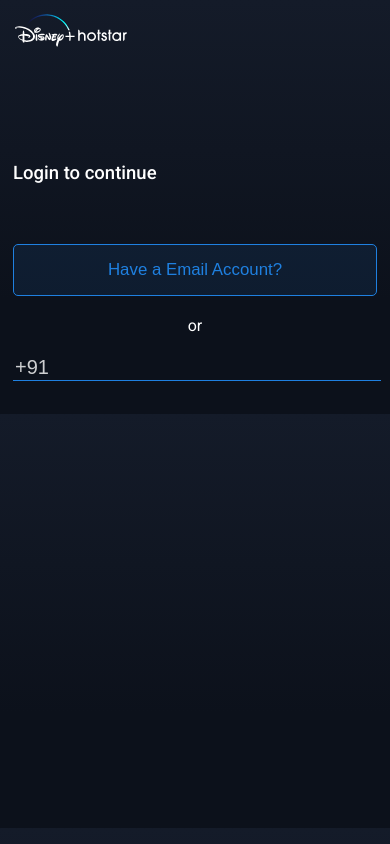
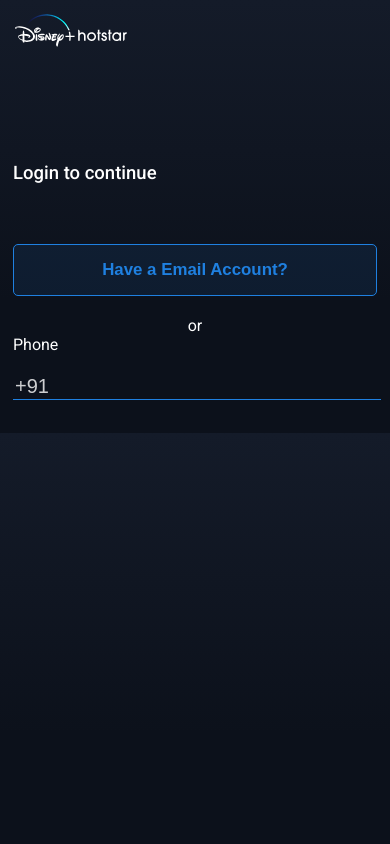
Before and after one commit to Rishabh2324/hotstar-ui, a React (Create React App) app: page /login in a window 390 px wide. Built offline with nearby package versions, Linux system fonts and the light colour scheme.

Commit message:
Updated phone input library

```diff
--- a/package.json
+++ b/package.json
@@ -13,7 +13,7 @@
     "react": "^18.2.0",
     "react-dom": "^18.2.0",
     "react-i18next": "^11.18.5",
-    "react-phone-number-input": "^3.2.12",
+    "react-phone-input-2": "^2.15.1",
     "react-router-dom": "^6.3.0",
     "react-scripts": "5.0.1",
     "react-slick": "^0.29.0",
--- a/src/components/Button/style.scss
+++ b/src/components/Button/style.scss
@@ -3,7 +3,6 @@
 .Button {
   padding: 3px;
   border-radius: 5px;
-  @include fluid-font-size(0.625, 0.625, 700);
   &--brand-blue {
     @include butttonCommonProperties(var(--TEXT_COLOR_L0), var(--BRAND_BLUE));
   }
--- a/src/components/OutlinedButton/style.scss
+++ b/src/components/OutlinedButton/style.scss
@@ -1,12 +1,10 @@
 @use '../../scss/index.scss' as *;
 
 .OutlinedButton {
-  @include fluid-font-size(1.625, 1, 500);
   background-color: var(--TEXT_BTN_COLOR_L1);
   border: 1px solid var(--BRAND_BLUE);
   color: var(--BRAND_BLUE);
   border-radius: 5px;
-  padding: 15px;
 
   &:hover {
     @include showHoverForBackground(transparent, var(--BG_COLOR_L2));
--- a/src/components/PhoneNumberInput/index.tsx
+++ b/src/components/PhoneNumberInput/index.tsx
@@ -1,5 +1,5 @@
 import { FC, useEffect, useRef, useState } from 'react';
-import PhoneInput, { isValidPhoneNumber } from 'react-phone-number-input/input';
+import PhoneInput from 'react-phone-input-2';
 
 import useOnClickOutside from '../../hooks/useOnClickOutside';
 
@@ -14,9 +14,11 @@
 }
 
 const PhoneNumberInput: FC<IInput> = ({ value, onChange, className = '' }) => {
-  const ref = useRef();
-  const [data, setData] = useState<IInput['value']>(undefined);
+  const ref = useRef(null);
+  const [data, setData] = useState<IInput['value']>();
   const [errorMessage, setErrorMessage] = useState('');
+
+  // const isValidPhoneNumber = (data: string) => data?.slice(2).length > 0;
 
   // useOnClickOutside(ref, () => {
   //   setErrorMessage(
@@ -29,23 +31,26 @@
   // });
 
   const handleChange = (value: string) => {
+    setData(value);
     onChange(value);
   };
 
   useEffect(() => {
-    setData(value || undefined);
+    setData(value);
   }, [value]);
 
   return (
-    <>
+    <div ref={ref}>
       <PhoneInput
-        ref={ref}
-        country="IN"
-        international
-        withCountryCallingCode
+        country="in"
         value={data}
+        countryCodeEditable={false}
         onChange={handleChange}
-        className={`PhoneNumberInput ${className}`}
+        inputClass={`PhoneNumberInput ${className}`}
+        inputProps={{
+          required: true,
+          autoFocus: true,
+        }}
       />
       {errorMessage ? (
         <div className="PhoneNumberInput__error">
@@ -53,7 +58,7 @@
           <WarningIcon className="PhoneNumberInput__error___icon" />
         </div>
       ) : null}
-    </>
+    </div>
   );
 };
 
--- a/src/containers/Navbar/index.tsx
+++ b/src/containers/Navbar/index.tsx
@@ -54,7 +54,11 @@
         </div>
       ) : null}
 
-      <Button onClick={() => null} buttonText={'SUBSCRIBE'} />
+      <Button
+        className="Navbar__subscribe"
+        onClick={() => null}
+        buttonText={'SUBSCRIBE'}
+      />
 
       <SearchIcon
         className="Navbar__searchIcon"
--- a/src/containers/Navbar/style.scss
+++ b/src/containers/Navbar/style.scss
@@ -44,4 +44,8 @@
       fill: var(--TEXT_COLOR_L2);
     }
   }
+
+  &__subscribe {
+    @include fluid-font-size(0.625, 0.625, 700);
+  }
 }
--- a/src/pages/Login/index.tsx
+++ b/src/pages/Login/index.tsx
@@ -1,6 +1,7 @@
-import { useState } from 'react';
+import { useEffect, useState } from 'react';
 
 import Input from '../../components/Input';
+import Button from '../../components/Button';
 import OutlinedButton from '../../components/OutlinedButton';
 import PhoneNumberInput from '../../components/PhoneNumberInput';
 
@@ -12,23 +13,34 @@
 
 const Login = () => {
   const [loginType, setLoginType] = useState<LoginType>('phoneNumber');
-  const [phoneNumber, setPhoneNumber] = useState<string | undefined>(undefined);
+  const [phoneNumber, setPhoneNumber] = useState({ value: '', isValid: true });
   const [email, setEmail] = useState('');
+  const [showEmailOption, setShowEmailOption] = useState(true);
 
   const handleChange = (value: string) => {
-    setPhoneNumber(value);
+    setPhoneNumber({
+      ...phoneNumber,
+      value,
+    });
   };
 
   const handleEmailChange = (value: string) => {
     setEmail(value);
   };
 
+  useEffect(() => {
+    setShowEmailOption(
+      !(phoneNumber && phoneNumber.value?.slice(2).length > 0)
+    );
+  }, [phoneNumber]);
+
   return (
     <div className="Login">
       {loginType === 'phoneNumber' ? (
         <>
           <h5 className="Login__heading">Login to continue</h5>
-          {!phoneNumber ? (
+
+          {showEmailOption ? (
             <>
               <OutlinedButton
                 className="Login__cta"
@@ -38,11 +50,20 @@
               <p className="Login__subText">or</p>
             </>
           ) : null}
+
           <PhoneNumberInput
-            value={phoneNumber}
+            value={phoneNumber?.value}
             onChange={handleChange}
             className="Login__input"
           />
+
+          {!showEmailOption ? (
+            <Button
+              className="Login__cta"
+              buttonText="Continue to login"
+              onClick={() => null}
+            />
+          ) : null}
         </>
       ) : (
         <>
--- a/src/pages/Login/style.scss
+++ b/src/pages/Login/style.scss
@@ -11,6 +11,8 @@
   &__cta {
     width: 100%;
     margin-bottom: 20px;
+    padding: 15px;
+    @include fluid-font-size(1.625, 1, 600);
   }
 
   &__input {
```
Also changed, not shown: 1 other file (tests, documents, lock files or other folders).
